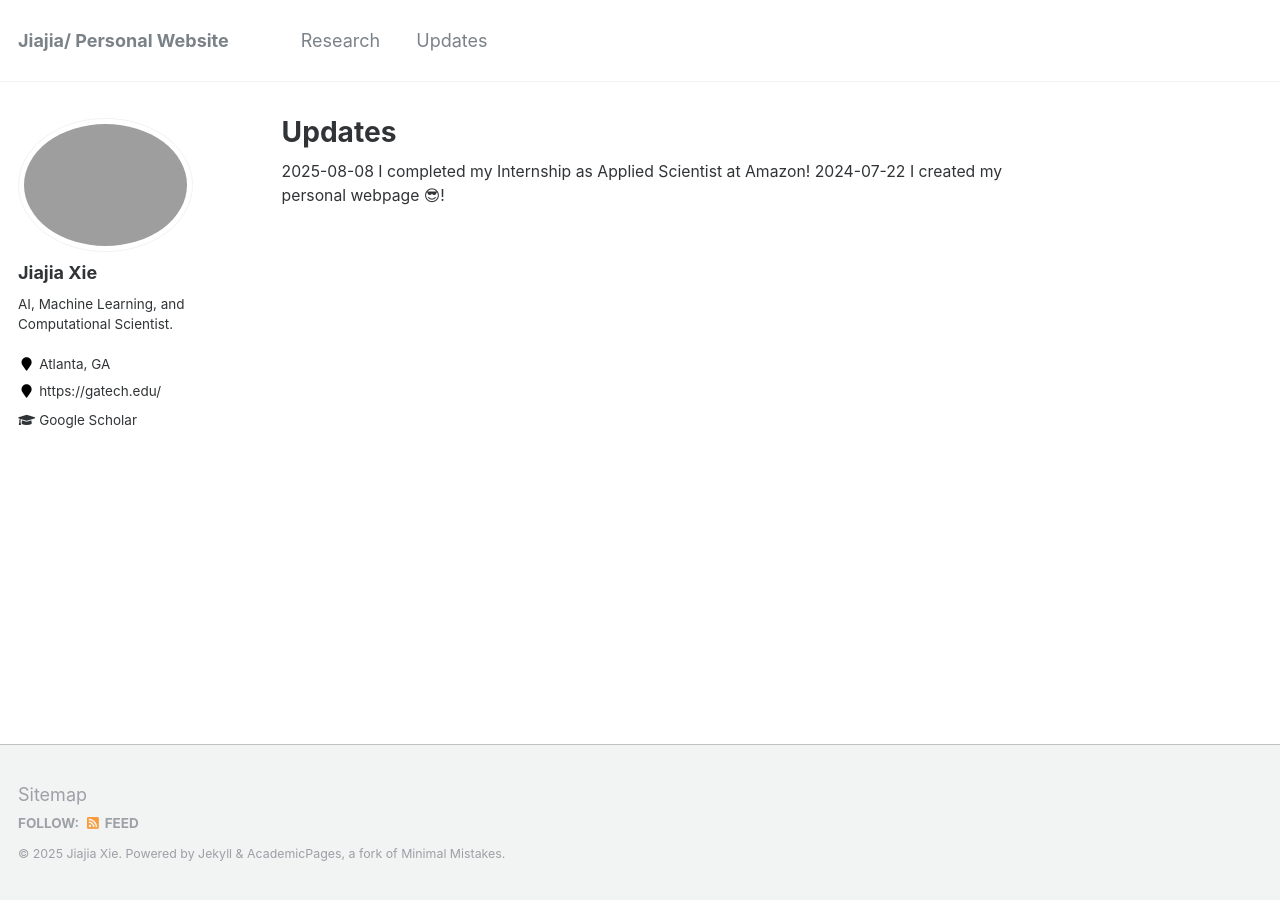
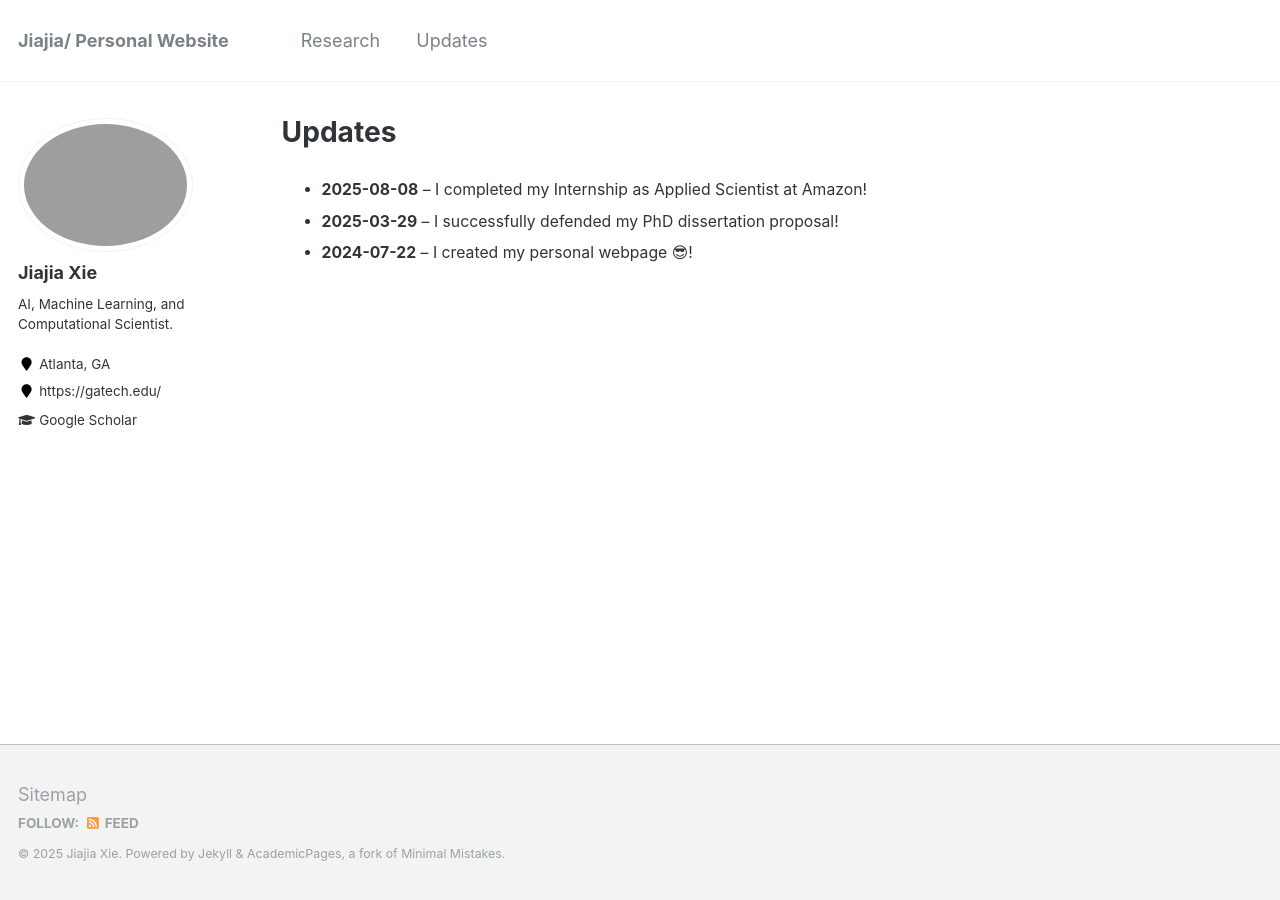
Before and after one commit to jxie1997/jxie1997.github.io, a Jekyll site: the page built from _pages/updates.md, in a window 1280 px wide. Built offline with Jekyll 4.4.1, drawn with Linux system fonts in a browser that asks for light colours.

```diff
--- a/_pages/updates.md
+++ b/_pages/updates.md
@@ -6,5 +6,6 @@ author_profile: true
 redirect_from:
   - /updates
 ---
-2025-08-08 I completed my Internship as Applied Scientist at Amazon!
-2024-07-22 I created my personal webpage 😎!
+- **2025-08-08** – I completed my Internship as Applied Scientist at Amazon!
+- **2025-03-29** – I successfully defended my PhD dissertation proposal!
+- **2024-07-22** – I created my personal webpage 😎!
```
